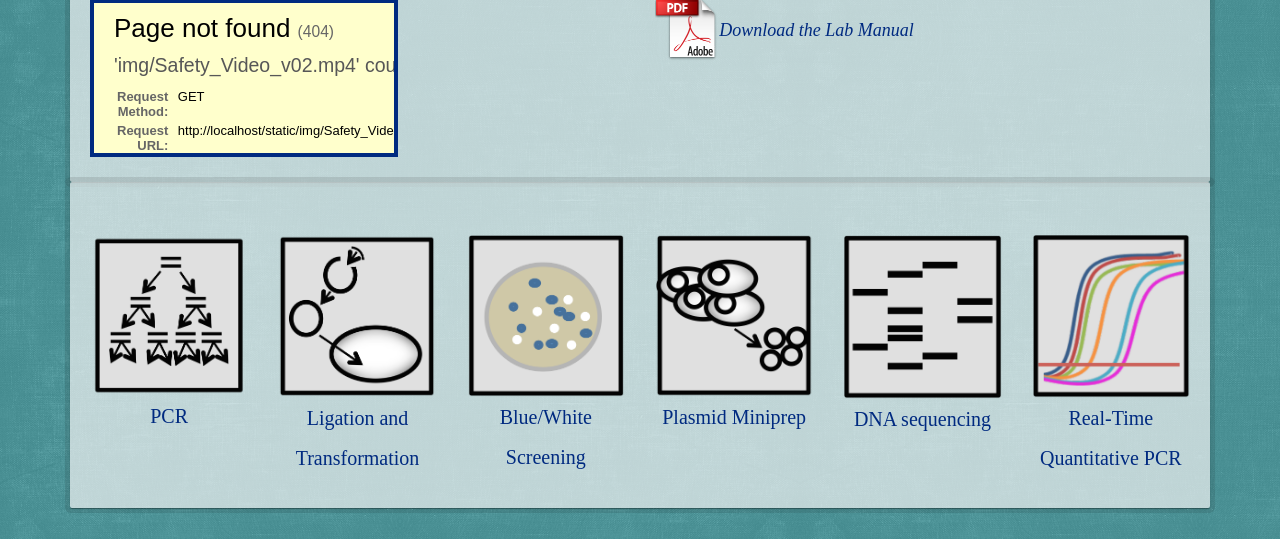
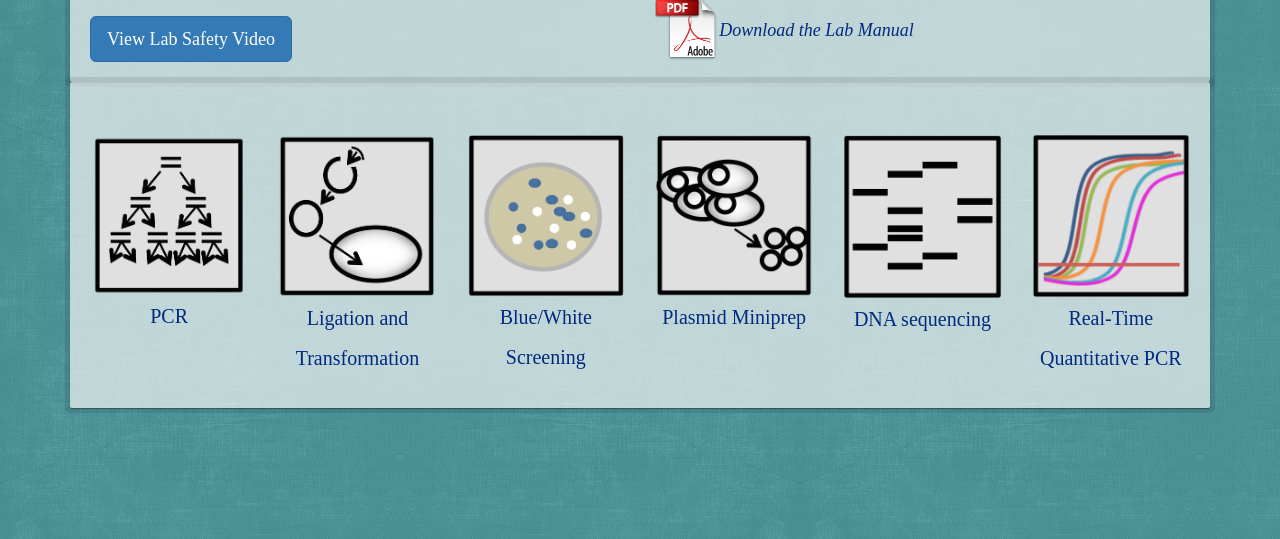
Before and after one commit to halahad86/Molecular_Methods_App, a Django app: page /labs/ in a window 1280 px wide. Shown: the part 490-1029 px from the top of the page. Run offline with Django 3.2, Linux system fonts and the light colour scheme; a user stored in the database is signed in; some libraries are stand-ins or nearby versions; some web fonts are replaced.

Commit message:
fixed scaling of images on labs and added btn activated modal to show lab safety video

```diff
--- a/templates/labs.html
+++ b/templates/labs.html
@@ -5,15 +5,19 @@
         <!--start: Wrapper-->
         <div id="wrapper">
             <div class="row">
+
                 <div class="col-md-6">
                     <div class="embed-responsive embed-responsive-16by9">
                         <iframe class="embed-responsive-item" src="http://www.youtube.com/embed/GgcGFyDvyFA"  style="border:4px solid #002a80;"></iframe>
                     </div>
-                    <iframe class="embed-responsive-item hidden-xs" src="{% static 'img/Safety_Video_v02.mp4' %}" style="border:4px solid #002a80;"></iframe>
+                    <br>
+                    <button type="button" class="btn btn-primary btn-lg" data-toggle="modal" data-target="#myModal">
+                        View Lab Safety Video
+                    </button>
                 </div>
                 <div class="col-md-6">
                     <h1 class="blue-heading-h1 hidden-xs" > Molecular Methods Introduction</h1>
-                    <br />
+                    <br>
                     <h3 class="blue-heading-h3" style="text-align: justify;">Molecular Methods is a course designed to allow you to develop practical skills and understanding in molecular biology.
 
                         To accomplish this there are a number of linked experiments that you will perform to take you through a process from PCR to gene cloning, plasmid DNA preparation,
@@ -35,7 +39,7 @@
             <!-- start: Row -->
             <div class="row">
                 <div class="col-md-2 portfolio-item">
-                    <div class="picture"><a href="{% url 'desktop:pcrlab' %}" title="Lab 1"><img src="{% static 'img/lab1-PCR.png' %}" alt="" class="img-responsive" /><div class="image-overlay-link"></div></a>
+                    <div class="picture"><a href="{% url 'desktop:pcrlab' %}" title="Lab 1"><img src="{% static 'img/lab1-PCR.png' %}" alt="" class="img-responsive"  style="max-width: 20pc"/><div class="image-overlay-link"></div></a>
                         <div
                                 class="post-title" style="text-align: center;">
                             <h2><a href="{% url 'desktop:pcrlab' %}"><font color="#002a80">PCR</font></a></h2>
@@ -44,7 +48,7 @@
                     </div>
                 </div>
                 <div class="col-md-2 portfolio-item">
-                    <div class="picture"><a href="{% url 'desktop:ligation' %}" title="Lab 2"><img src="{% static 'img/lab2-LaT.png' %}" alt="" class="img-responsive" /><div class="image-overlay-link"></div></a>
+                    <div class="picture"><a href="{% url 'desktop:ligation' %}" title="Lab 2"><img src="{% static 'img/lab2-LaT.png' %}" alt="" class="img-responsive" style="max-width: 20pc"/><div class="image-overlay-link"></div></a>
                         <div
                                 class="post-title" style="text-align: center;">
                             <h2><a href="{% url 'desktop:ligation' %}"><font color="#002a80">Ligation and Transformation</font></a></h2>
@@ -53,7 +57,7 @@
                     </div>
                 </div>
                 <div class="col-md-2 portfolio-item">
-                    <div class="picture"><a href="{% url 'desktop:bwscreening' %}" title="Lab 3"><img src="{% static 'img/lab3-BWS.png' %}" alt="" class="img-responsive" /><div class="image-overlay-link"></div></a>
+                    <div class="picture"><a href="{% url 'desktop:bwscreening' %}" title="Lab 3"><img src="{% static 'img/lab3-BWS.png' %}" alt="" class="img-responsive" style="max-width: 20pc"/><div class="image-overlay-link"></div></a>
                         <div
                                 class="post-title" style="text-align: center;">
                             <h2><a href="{% url 'desktop:bwscreening' %}"><font color="#002a80">Blue/White Screening</font></a></h2>
@@ -62,7 +66,7 @@
                     </div>
                 </div>
                 <div class="col-md-2 portfolio-item">
-                    <div class="picture"><a href="{% url 'desktop:plasmid' %}" title="Lab 4"><img src="{% static 'img/lab4-PM.png' %}" alt="" class="img-responsive" /><div class="image-overlay-link"></div></a>
+                    <div class="picture"><a href="{% url 'desktop:plasmid' %}" title="Lab 4"><img src="{% static 'img/lab4-PM.png' %}" alt="" class="img-responsive" style="max-width: 20pc" /><div class="image-overlay-link"></div></a>
                         <div
                                 class="post-title" style="text-align: center;">
                             <h2><a href="{% url 'desktop:plasmid' %}"><font color="#002a80">Plasmid Miniprep</font></a></h2>
@@ -71,7 +75,7 @@
                     </div>
                 </div>
                 <div class="col-md-2 portfolio-item">
-                    <div class="picture"><a href="{% url 'desktop:dna' %}" title="Lab 5"><img src="{% static 'img/lab5-DNA.png' %}" alt="" class="img-responsive" /><div class="image-overlay-link"></div></a>
+                    <div class="picture"><a href="{% url 'desktop:dna' %}" title="Lab 5"><img src="{% static 'img/lab5-DNA.png' %}" alt="" class="img-responsive" style="max-width: 20pc"/><div class="image-overlay-link"></div></a>
                         <div
                                 class="post-title" style="text-align: center;">
                             <h2><a href="{% url 'desktop:dna' %}"><font color="#002a80">DNA sequencing</font></a></h2>
@@ -80,7 +84,7 @@
                     </div>
                 </div>
                 <div class="col-md-2 portfolio-item">
-                    <div class="picture"><a href="{% url 'desktop:quantpcr' %}" title="Lab 6"><img src="{% static 'img/lab6-rtqPCR.png' %}" alt="" class="img-responsive" /><div class="image-overlay-link"></div></a>
+                    <div class="picture"><a href="{% url 'desktop:quantpcr' %}" title="Lab 6"><img src="{% static 'img/lab6-rtqPCR.png' %}" alt="" class="img-responsive " style="max-width: 20pc" /><div class="image-overlay-link"></div></a>
                         <div
                                 class="post-title" style="text-align: center;">
                             <h2><a href="{% url 'desktop:quantpcr' %}"><font color="#002a80">Real-Time Quantitative PCR</font></a></h2>
@@ -88,6 +92,26 @@
                         </div>
                     </div>
                 </div>
+                <!-- Button trigger modal -->
+
+
+<!-- Modal -->
+<div class="modal fade" id="myModal" tabindex="-1" role="dialog" aria-labelledby="myModalLabel" aria-hidden="true">
+  <div class="modal-dialog modal-lg">
+    <div class="modal-content">
+      <div class="modal-header">
+        <button type="button" class="close" data-dismiss="modal" aria-label="Close"><span aria-hidden="true">&times;</span></button>
+        <h4 class="modal-title blue-heading-h3" id="myModalLabel" style="">Lab Safety</h4>
+      </div>
+      <div class="modal-body">
+       <div class="embed-responsive embed-responsive-16by9"> <iframe class="embed-responsive-item " src="{% static 'img/Safety_Video_v02.mp4' %}" style="border:4px solid #002a80;"></iframe></div>
+      </div>
+      <div class="modal-footer">
+        <button type="button" class="btn btn-primary" data-dismiss="modal">Close</button>
+      </div>
+    </div>
+  </div>
+</div>
             </div>
             <!-- end: Row -->
         </div>
```
